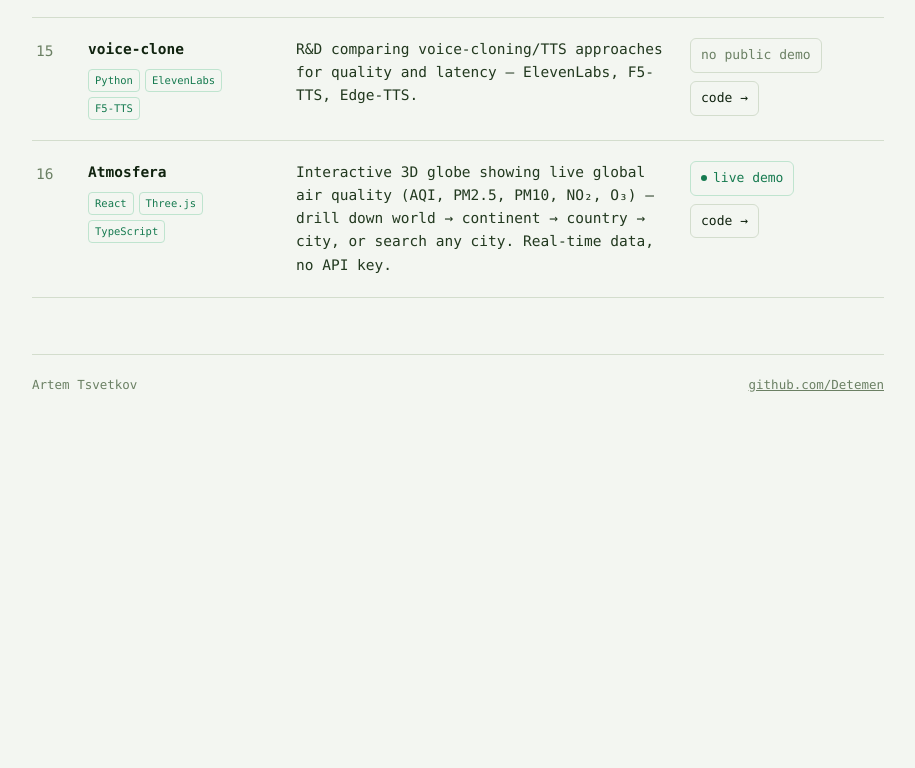
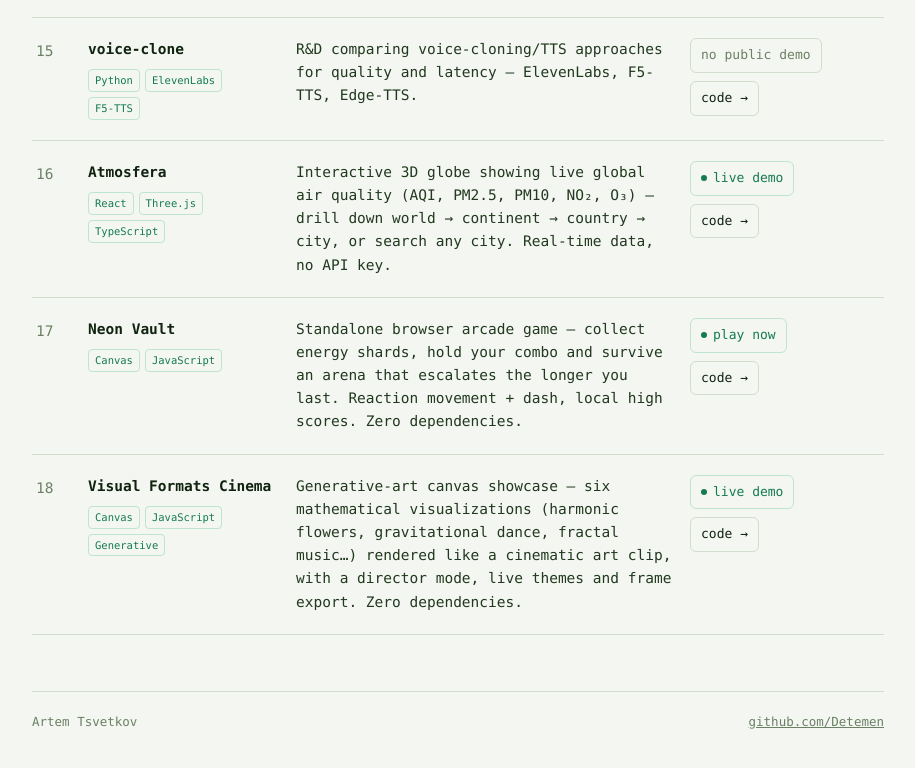
Before and after one commit to Detemen/portfolio, a plain HTML site: page index.html in a window 1280 px wide. Shown: the part 2219-2987 px from the top of the page, without its empty margins (182-1097 px from the left). Before the commit the page ends 2694 px from the top, so only its background shows below. Drawn offline with Linux system fonts and the light colour scheme.

Commit message:
Update project statuses: Marble Race demo live; add Neon Vault + Visual Formats Cinema
Marble Race now links its standalone physics demo instead of "no public demo".
Added the two newly-deployed live demos (Neon Vault, Visual Formats Cinema).

Co-Authored-By: Claude Opus 4.8 <noreply@anthropic.com>

```diff
--- a/index.html
+++ b/index.html
@@ -237,10 +237,10 @@
       </div>
       <div class="desc">
         Telegram Mini App betting game — physics-based marble race with TON &amp; Telegram Stars payouts, React frontend, Node/Prisma backend, Python bot.
-        <span class="note">→ Telegram-only surface, no standalone public URL — see repo for local setup</span>
+        <span class="note">→ the betting game is Telegram-only, but the core race physics runs as a standalone public demo</span>
       </div>
       <div class="links">
-        <a class="btn disabled">no public demo</a>
+        <a class="btn primary" href="https://detemen.github.io/TG_bot_game/" target="_blank" rel="noopener"><span class="dot"></span>play the physics</a>
         <a class="btn" href="https://github.com/Detemen/TG_bot_game" target="_blank" rel="noopener">code →</a>
       </div>
     </div>
@@ -410,6 +410,36 @@
       </div>
     </div>
 
+    <div class="row">
+      <span class="idx">17</span>
+      <div>
+        <div class="name">Neon Vault</div>
+        <div class="tags"><span class="tag">Canvas</span><span class="tag">JavaScript</span></div>
+      </div>
+      <div class="desc">
+        Standalone browser arcade game — collect energy shards, hold your combo and survive an arena that escalates the longer you last. Reaction movement + dash, local high scores. Zero dependencies.
+      </div>
+      <div class="links">
+        <a class="btn primary" href="https://detemen.github.io/neon-vault/" target="_blank" rel="noopener"><span class="dot"></span>play now</a>
+        <a class="btn" href="https://github.com/Detemen/neon-vault" target="_blank" rel="noopener">code →</a>
+      </div>
+    </div>
+
+    <div class="row">
+      <span class="idx">18</span>
+      <div>
+        <div class="name">Visual Formats Cinema</div>
+        <div class="tags"><span class="tag">Canvas</span><span class="tag">JavaScript</span><span class="tag">Generative</span></div>
+      </div>
+      <div class="desc">
+        Generative-art canvas showcase — six mathematical visualizations (harmonic flowers, gravitational dance, fractal music…) rendered like a cinematic art clip, with a director mode, live themes and frame export. Zero dependencies.
+      </div>
+      <div class="links">
+        <a class="btn primary" href="https://detemen.github.io/visual-formats-cinema/" target="_blank" rel="noopener"><span class="dot"></span>live demo</a>
+        <a class="btn" href="https://github.com/Detemen/visual-formats-cinema" target="_blank" rel="noopener">code →</a>
+      </div>
+    </div>
+
     <footer>
       <span>Artem Tsvetkov</span>
       <a href="https://github.com/Detemen" target="_blank" rel="noopener">github.com/Detemen</a>
```
